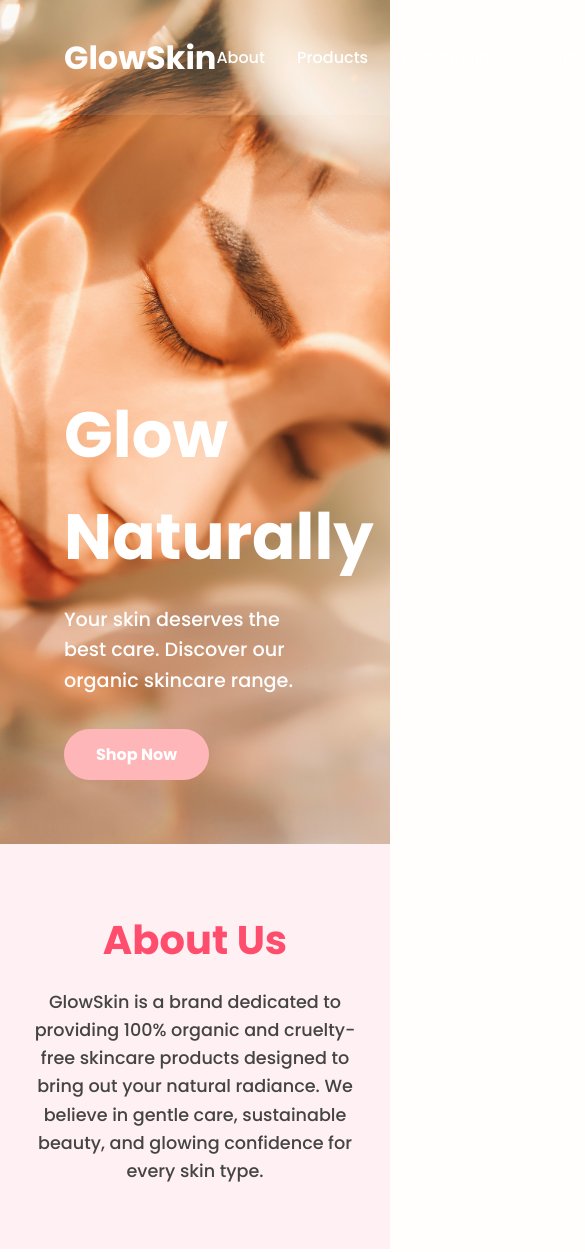
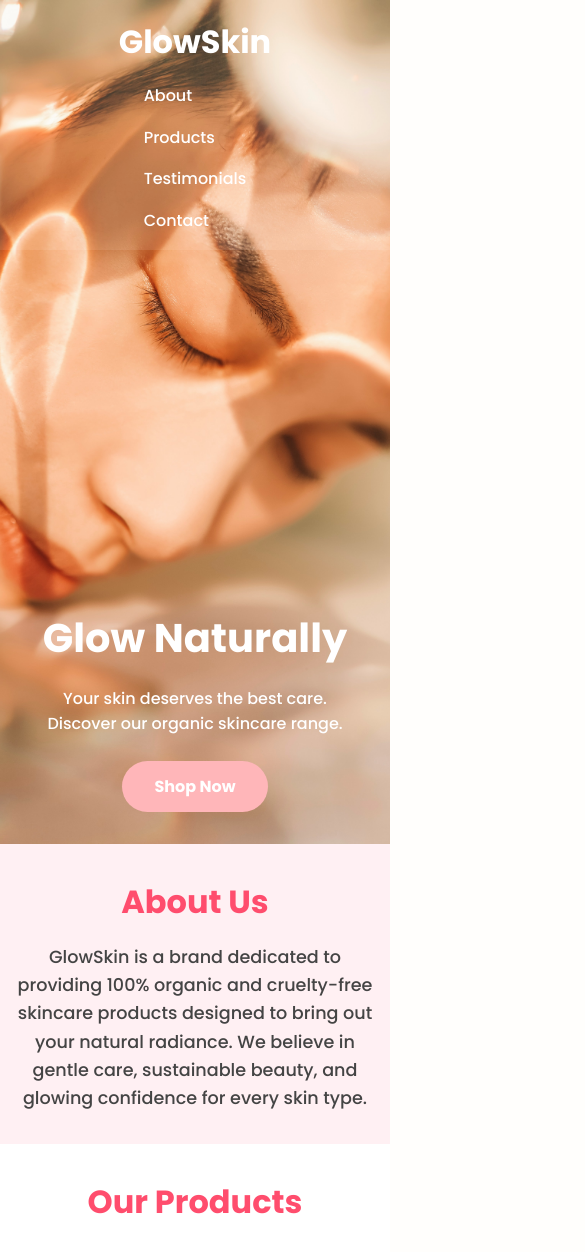
Before and after one commit to snehamp12/glowskin-landing-page, a plain HTML site: page index.html in a window 390 px wide. Shown: the top 1252 px of the page, 585 px wide, since content can reach past the window. Drawn offline with Linux system fonts and the light colour scheme.

Commit message:
Update style.css

```diff
--- a/style.css
+++ b/style.css
@@ -232,3 +232,59 @@ body {
   font-size: 1rem;
   color: #6a0d32;
 }
+
+/* Mobile Responsive */
+
+@media screen and (max-width: 768px) {
+  .navbar {
+    flex-direction: column;
+    gap: 1rem;
+    padding: 1rem;
+  }
+
+  .nav-links {
+    flex-direction: column;
+    gap: 1rem;
+  }
+
+  .hero-content {
+    padding: 2rem;
+    text-align: center;
+  }
+
+  .hero-content h1 {
+    font-size: 2.5rem;
+  }
+
+  .hero-content p {
+    font-size: 1rem;
+    margin: 0 auto 1.5rem;
+  }
+
+  h2 {
+    font-size: 2rem !important;
+    text-align: center !important;
+    margin-left: auto;
+    margin-right: auto;
+  }
+
+  section {
+    padding: 2rem 1rem !important;
+  }
+
+  .product-grid,
+  .testimonial-grid {
+    flex-direction: column;
+    align-items: center;
+  }
+
+  .product-card,
+  .testimonial-card {
+    width: 90%;
+  }
+
+  .contact-form {
+    width: 100%;
+    padding: 0 1rem;
+  }
+}
```
